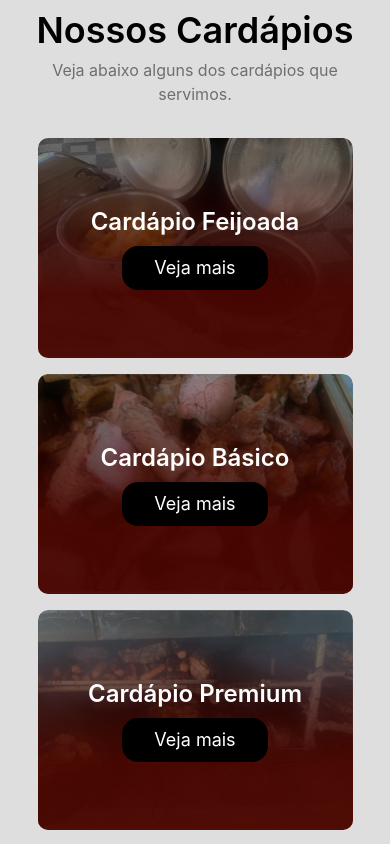
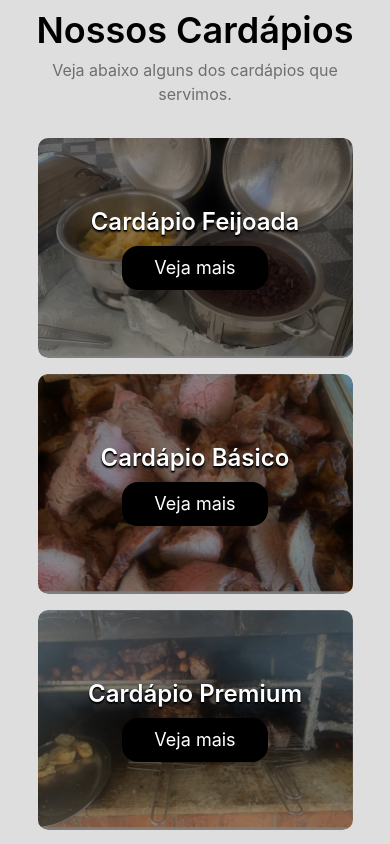
Before and after one commit to NotJotunnn/churrascosFerreira, a Next.js app: page / in a window 390 px wide. Shown: the part 780-1624 px from the top of the page. Built offline with nearby package versions, Linux system fonts and the light colour scheme.

Commit message:
fix some bugs

```diff
--- a/src/app/globals.css
+++ b/src/app/globals.css
@@ -97,4 +97,7 @@ body {
   background: var(--background);
   color: var(--foreground);
   font-family: "Inter", sans-serif;
+
+  /* IOS based change: */
+  overscroll-behavior-y: contain;
 }
--- a/src/components/Hero/index.tsx
+++ b/src/components/Hero/index.tsx
@@ -29,6 +29,9 @@ const Hero = ({ CTA = false, text }: HeroProps) => {
             autoPlay={true}
             loop={true}
             className="pointer-events-none md:w-[1100px] h-full shadow-[0_4px_15px_rgba(0,0,0,.5)]"
+            muted
+            playsInline
+            disablePictureInPicture
           ></video>
         </div>
       </div>
--- a/src/components/Menu/components/MenuCard.tsx
+++ b/src/components/Menu/components/MenuCard.tsx
@@ -11,7 +11,7 @@ const MenuCard = ({ text = "Loading", link = "/", image }: MenuCardType) => {
   return (
     <div className="w-[315px] h-[220px] text-white rounded-[10px] flex justify-center items-center relative overflow-hidden group">
       <div className="z-10 lg:translate-y-40 flex flex-col items-center gap-2 lg:group-hover:translate-y-0 transition-transform duration-400 delay-100">
-        {text && <h3 className="text-2xl font-semibold">Cardápio {text}</h3>}
+        {text && <h3 className="text-2xl font-semibold text-shadow-sm text-shadow-black">Cardápio {text}</h3>}
         <Link href={link}>
           <button className="text-lg py-2 px-8 w-fit cursor-pointer bg-black lg:hover:bg-white lg:hover:text-black transition duration-400 rounded-2xl">
             Veja mais
@@ -30,7 +30,7 @@ const MenuCard = ({ text = "Loading", link = "/", image }: MenuCardType) => {
       )}
 
       <div className="absolute top-0 left-0 bg-black lg:opacity-0 lg:group-hover:opacity-40 opacity-40 transition duration-400 w-full h-full backdrop-blur-sm"></div>
-      <div className="absolute top-0 left-0 w-full h-full bg-gradient-to-t from-accent2opaque from-30% to-transparent to-90% lg:translate-y-60 lg:group-hover:translate-y-0 transition-transform duration-1000 delay-300"></div>
+      <div className="absolute top-0 left-0 w-full h-full lg:bg-gradient-to-t lg:from-accent2opaque from-30% lg:to-transparent to-90% lg:translate-y-60 lg:group-hover:translate-y-0 transition-transform duration-1000 delay-300"></div>
     </div>
   );
 };
--- a/src/components/MenuViewer/index.tsx
+++ b/src/components/MenuViewer/index.tsx
@@ -60,7 +60,7 @@ const MenuViewer = () => {
       >
         {/* Image */}
         <div className="lg:sticky lg:top-0 w-full lg:w-[40%] lg:h-full h-[150px] min-h-[150px] rounded-t-4xl lg:rounded-l-4xl lg:rounded-t-none">
-          <Image className="h-full w-auto object-cover" src={menus.find(menu => menu.name.toLowerCase() == currentPlan)?.backgroundImageThumb || menus[0].backgroundImageThumb} alt={`Thumb do cardápio ${currentPlan}`}/>
+          <Image className="h-full w-full object-cover" src={menus.find(menu => menu.name.toLowerCase() == currentPlan)?.backgroundImageThumb || menus[0].backgroundImageThumb} alt={`Thumb do cardápio ${currentPlan}`}/>
           <div className="absolute top-0 left-0 w-full h-[150px] bg-linear-to-t from-[#d9d9d9] to-transparent to-30% lg:hidden"></div>
         </div>
         {/* Image */}
--- a/src/store/data.ts
+++ b/src/store/data.ts
@@ -23,7 +23,7 @@ const data: dataType = {
     facebook: "https://www.facebook.com/churrascoferreira",
     instagram: "https://www.instagram.com/churrascosferreiradf/",
     whatsapp:
-      "https://wa.me/5561993605590?text=Ol%C3%A1!%20Estou%20gostaria%20de%20saber%20mais%20sobre%20o%20churrasco%20de%20voc%C3%AAs",
+      "https://wa.me/5561993605590?text=Ol%C3%A1%21%20Gostaria%20de%20saber%20mais%20sobre%20os%20servi%C3%A7os%20de%20voc%C3%AAs",
   },
 };
 
```
Also changed, not shown: 1 other file (tests, documents, lock files or other folders).
